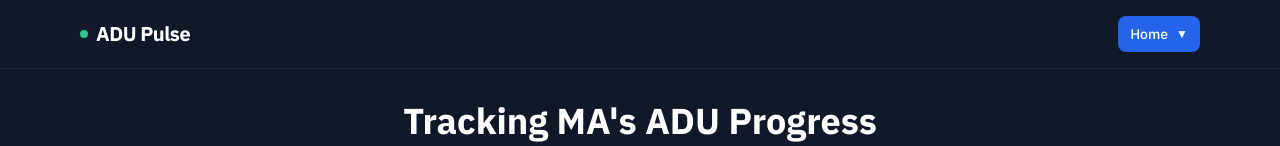
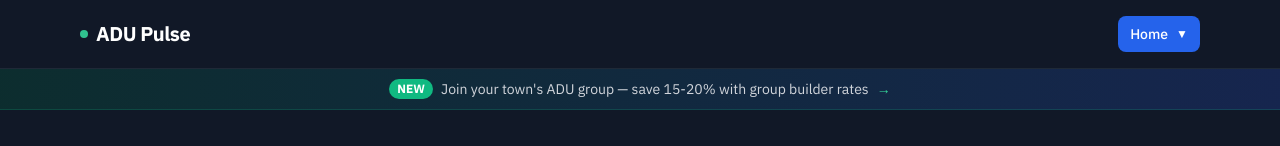
Before and after one commit to atwoodcollects/adupulse, a Next.js app: page / in a window 1280 px wide. Shown: the top 146 px of the page. Built offline with nearby package versions, Linux system fonts and the light colour scheme.

Commit message:
Add club banner to homepage

```diff
--- a/src/app/page.tsx
+++ b/src/app/page.tsx
@@ -100,6 +100,15 @@ export default function Home() {
           </div>
         </div>
       </header>
+
+      {/* Club Banner */}
+      <Link href="/club" className="block bg-gradient-to-r from-emerald-900/40 to-blue-900/40 border-b border-emerald-500/20 hover:from-emerald-900/60 hover:to-blue-900/60 transition-colors">
+        <div className="max-w-6xl mx-auto px-4 py-2.5 flex items-center justify-center gap-2 text-sm">
+          <span className="bg-emerald-500 text-white text-xs font-bold px-2 py-0.5 rounded-full">NEW</span>
+          <span className="text-gray-300">Join your town&apos;s ADU group — save 15-20% with group builder rates</span>
+          <span className="text-emerald-400">→</span>
+        </div>
+      </Link>
 
       <main className="max-w-6xl mx-auto px-4 py-6 md:py-8">
 
```
